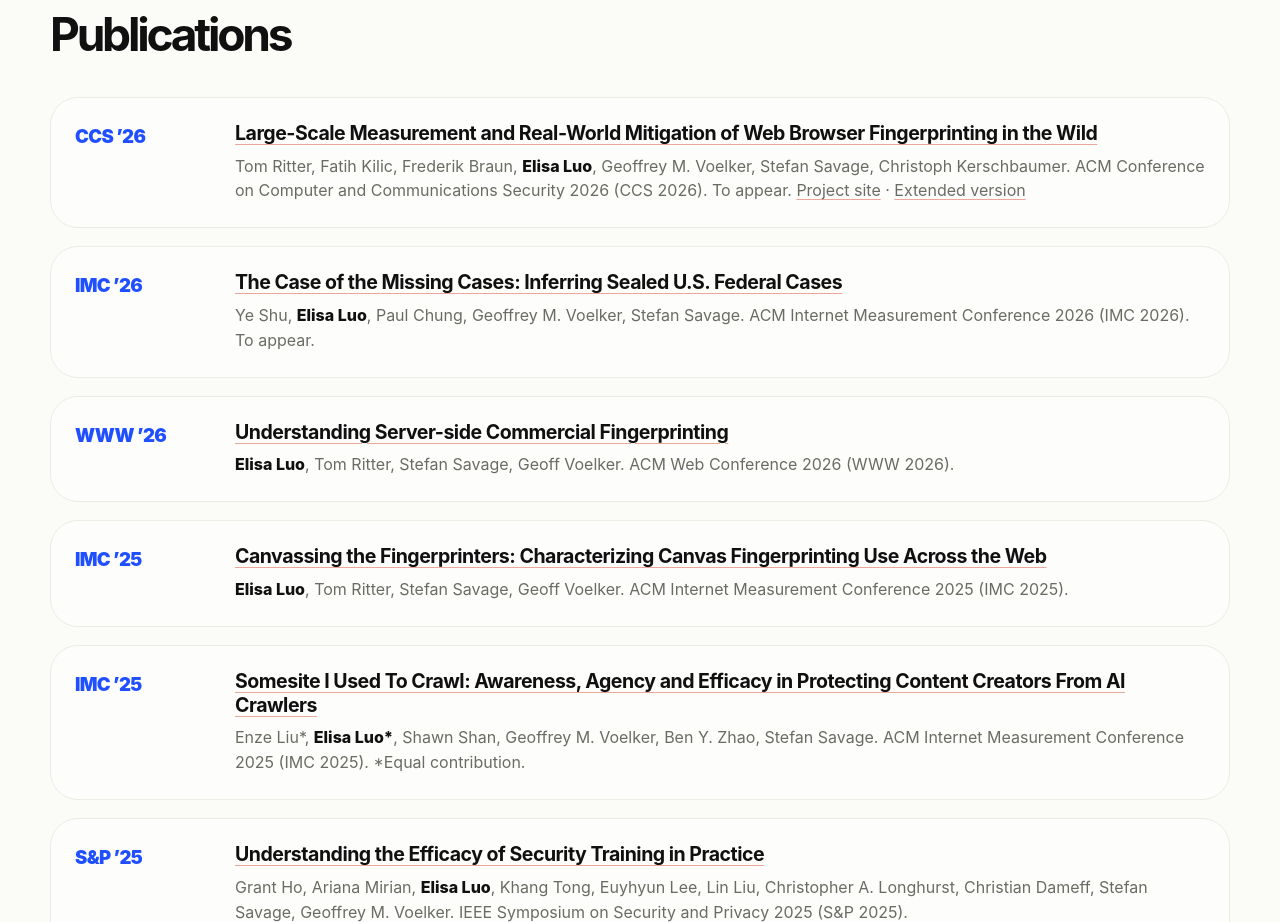
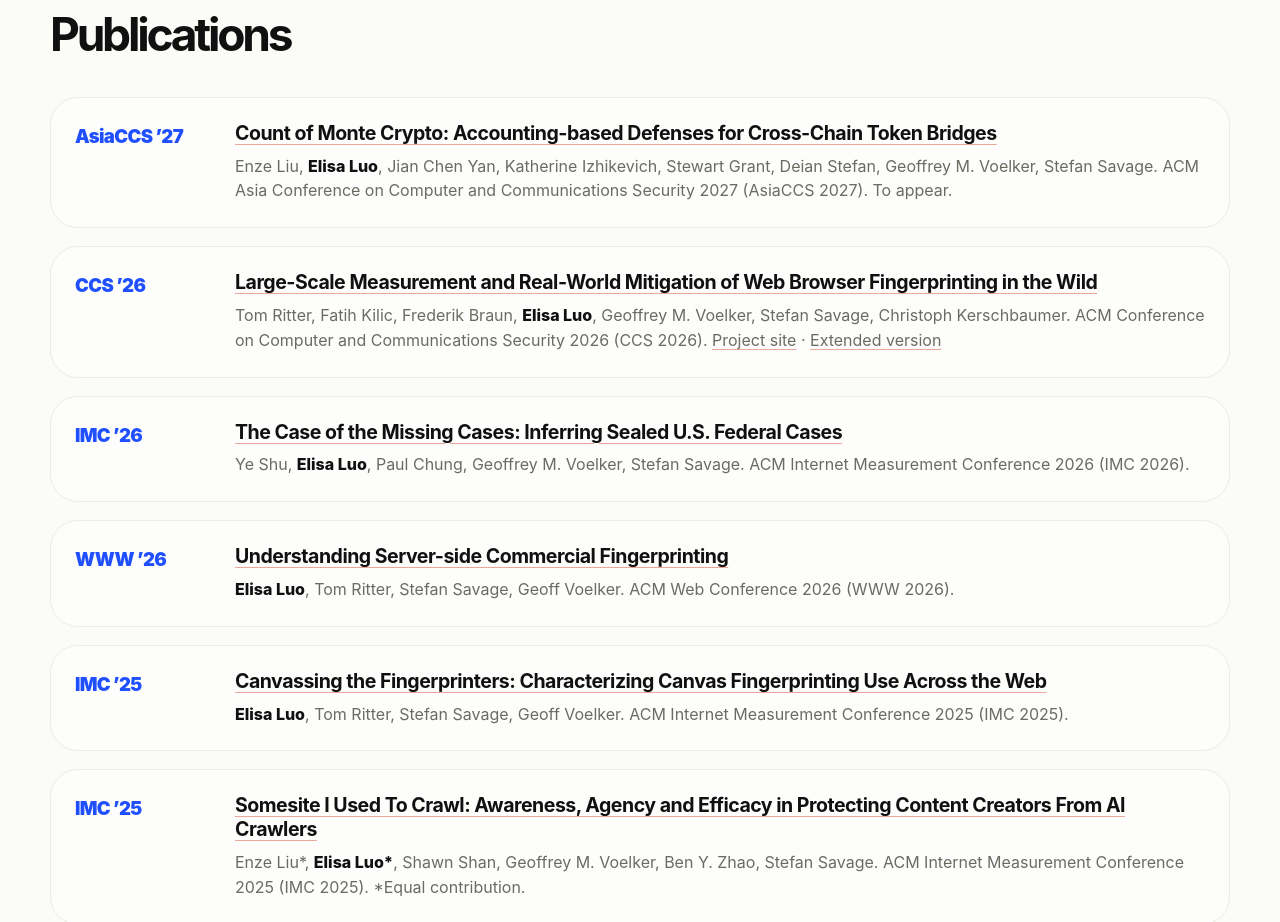
Before and after one commit to elisa-luo/elisa-luo.github.io, a plain HTML site: page index.html in a window 1280 px wide. Shown: the part 1000-1922 px from the top of the page. Drawn offline with Linux system fonts and the light colour scheme.

Commit message:
Add AsiaCCS '27 paper; drop 'To appear' from CCS '26 and IMC '26
Co-Authored-By: Claude Opus 5.5 <noreply@anthropic.com>

```diff
--- a/index.html
+++ b/index.html
@@ -445,17 +445,24 @@
 
       <div class="pubs">
         <article class="pub">
+          <div class="venue">AsiaCCS ’27</div>
+          <div>
+            <h3><a href="https://arxiv.org/pdf/2410.01107" target="_blank" rel="noopener">Count of Monte Crypto: Accounting-based Defenses for Cross-Chain Token Bridges</a></h3>
+            <p>Enze Liu, <span class="me">Elisa Luo</span>, Jian Chen Yan, Katherine Izhikevich, Stewart Grant, Deian Stefan, Geoffrey M. Voelker, Stefan Savage. ACM Asia Conference on Computer and Communications Security 2027 (AsiaCCS 2027). To appear.</p>
+          </div>
+        </article>
+        <article class="pub">
           <div class="venue">CCS ’26</div>
           <div>
             <h3><a href="https://fingerprinting.study" target="_blank" rel="noopener">Large-Scale Measurement and Real-World Mitigation of Web Browser Fingerprinting in the Wild</a></h3>
-            <p>Tom Ritter, Fatih Kilic, Frederik Braun, <span class="me">Elisa Luo</span>, Geoffrey M. Voelker, Stefan Savage, Christoph Kerschbaumer. ACM Conference on Computer and Communications Security 2026 (CCS 2026). To appear. <a href="https://fingerprinting.study" target="_blank" rel="noopener">Project site</a> · <a href="https://fingerprinting.study/fingerprinting-in-the-wild-extended.pdf" target="_blank" rel="noopener">Extended version</a></p>
+            <p>Tom Ritter, Fatih Kilic, Frederik Braun, <span class="me">Elisa Luo</span>, Geoffrey M. Voelker, Stefan Savage, Christoph Kerschbaumer. ACM Conference on Computer and Communications Security 2026 (CCS 2026). <a href="https://fingerprinting.study" target="_blank" rel="noopener">Project site</a> · <a href="https://fingerprinting.study/fingerprinting-in-the-wild-extended.pdf" target="_blank" rel="noopener">Extended version</a></p>
           </div>
         </article>
         <article class="pub">
           <div class="venue">IMC ’26</div>
           <div>
             <h3><a href="https://www.sysnet.ucsd.edu/~voelker/pubs/sealed-imc26.pdf" target="_blank" rel="noopener">The Case of the Missing Cases: Inferring Sealed U.S. Federal Cases</a></h3>
-            <p>Ye Shu, <span class="me">Elisa Luo</span>, Paul Chung, Geoffrey M. Voelker, Stefan Savage. ACM Internet Measurement Conference 2026 (IMC 2026). To appear.</p>
+            <p>Ye Shu, <span class="me">Elisa Luo</span>, Paul Chung, Geoffrey M. Voelker, Stefan Savage. ACM Internet Measurement Conference 2026 (IMC 2026).</p>
           </div>
         </article>
         <article class="pub">
```
